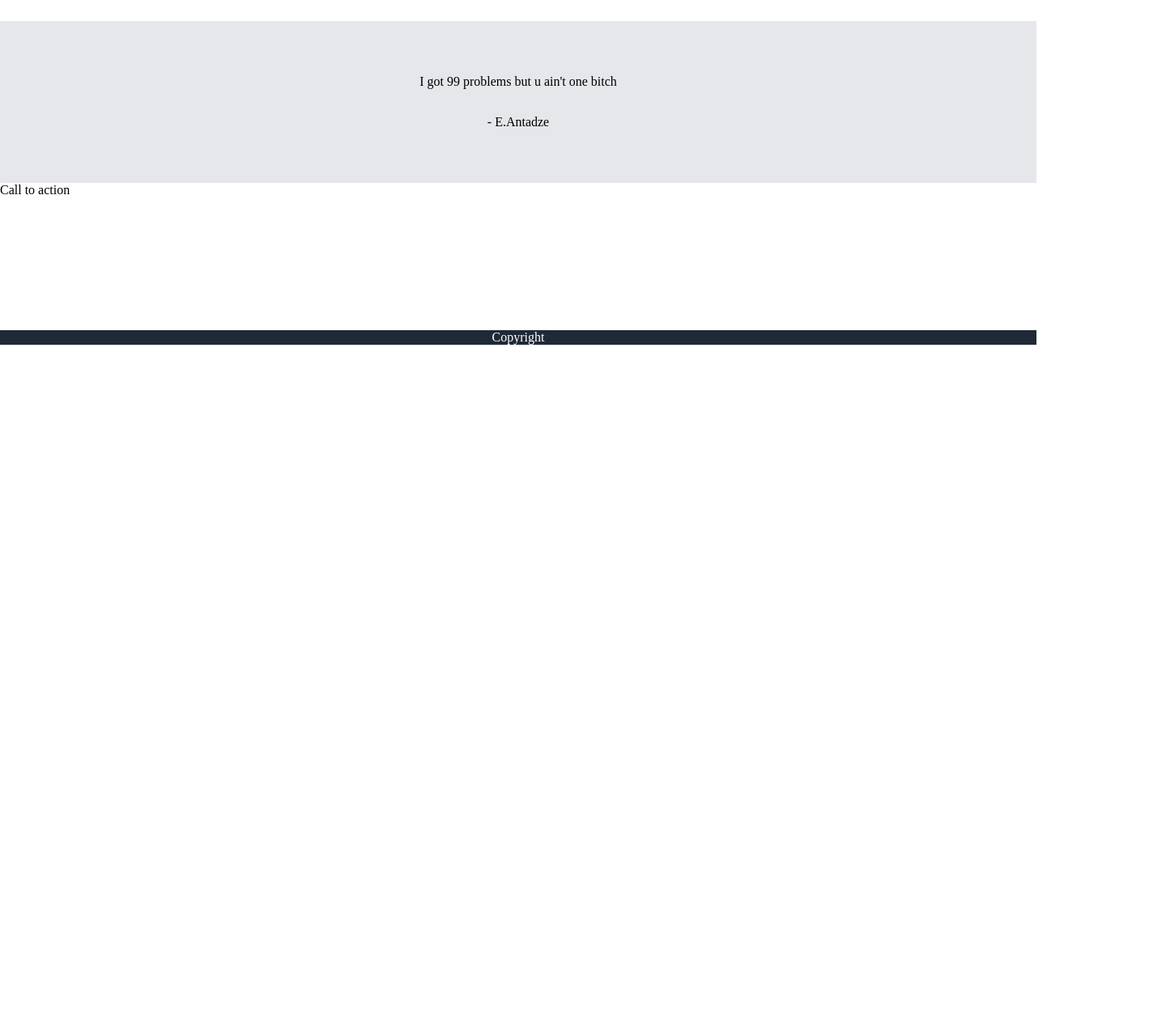
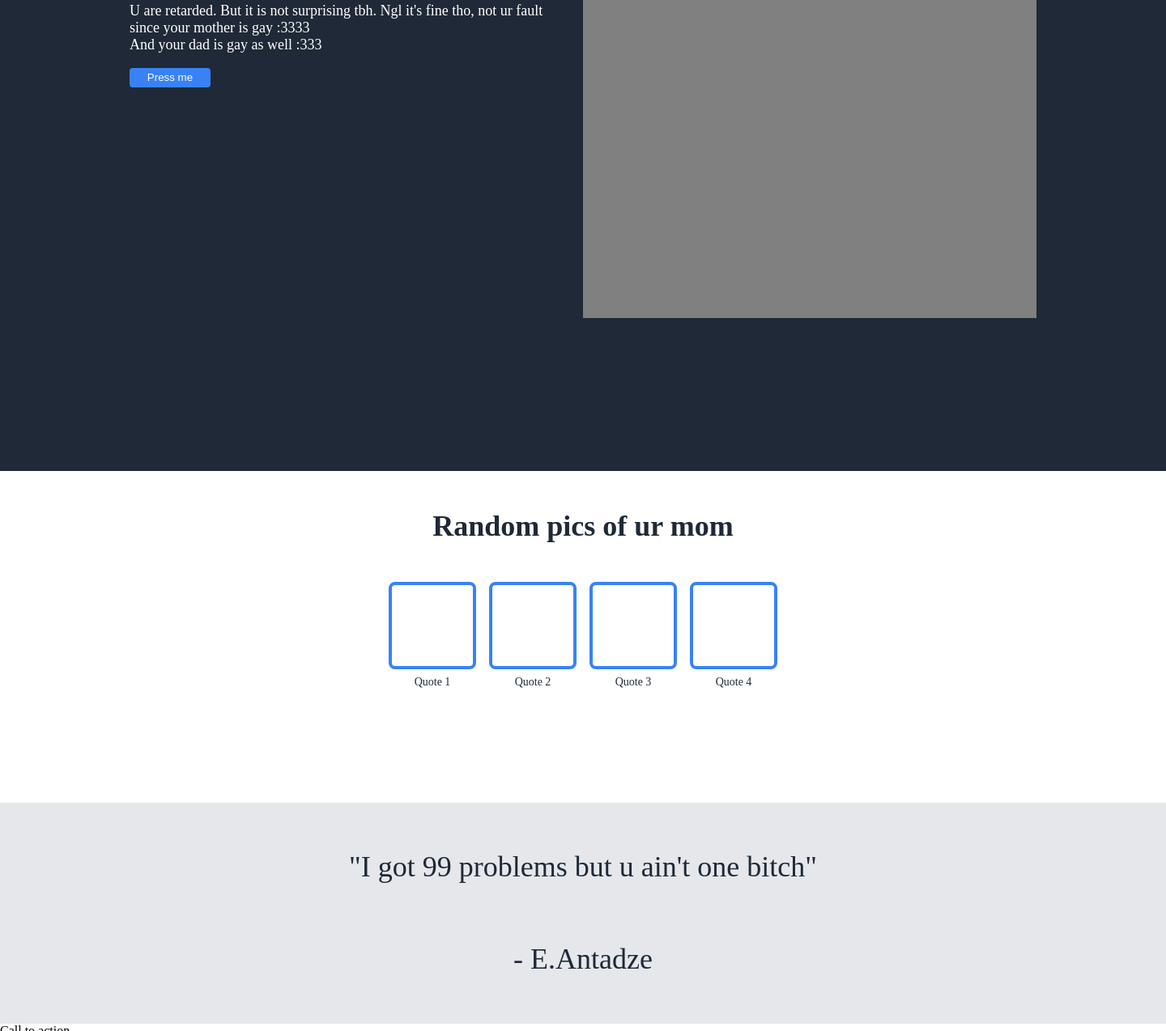
Before and after one commit to tatobato/landing, a plain HTML site: page index.html in a window 1280 px wide. Shown: the part 374-1648 px from the top of the page at 81% size, 1440 px wide, since content can reach past the window. Before the commit the page ends 800 px from the top, so only its background shows below. Drawn offline with Linux system fonts and the light colour scheme.

Commit message:
Finished the exercise.

```diff
--- a/index.html
+++ b/index.html
@@ -13,13 +13,25 @@
 
         <div class="top">
             <div class="top-content">
-                Hey :3
+                <div>Logo</div>
+                <div>link</div>
+
             </div>
             <div class="top-middle">
 
                 <div class="left-stuff">
 
-                    <h1 class="header">This website is<br> Awesome :3</h1>
+                    <div class="header">
+
+                        <p class="title">This website is<br> Awesome :3</p>
+                        <p class="text-under-title"> U are retarded. But it is not surprising tbh. Ngl it's fine tho, not ur fault <br> since your mother is gay :3333
+                        <br> And your dad is gay as well :333
+                        </p>
+
+
+                    </div>
+
+                    <button> Press me</button>
 
 
                 </div>
@@ -32,11 +44,33 @@
 
         </div>
         <div class="information">
-        </div>
+            <div class="info-header">Random pics of ur mom</div>
+            <div class="info-main">
+                <div class="boxes">
+                    <div class="box-container">
+                        <div class="box-one"></div>
+                        <p class="box-text">Quote 1</p>
+                    </div>
+                    <div class="box-container">
+                        <div class="box-two"></div>
+                        <p class="box-text">Quote 2</p>
+                    </div>
+                    <div class="box-container">
+                        <div class="box-three"></div>
+                        <p class="box-text">Quote 3</p>
+                    </div>
+                    <div class="box-container">
+                        <div class="box-four"></div>
+                        <p class="box-text">Quote 4</p>
+                    </div>
+</div>
+
+</div>
+
 
         <div class="quote">
 
-            I got 99 problems but u ain't one bitch
+            "I got 99 problems but u ain't one bitch"
             <p></p>- E.Antadze
 
         </div>
--- a/style.css
+++ b/style.css
@@ -1,7 +1,7 @@
 .content {
     display: flex;
     flex-direction: column;
-    height: 100vh;
+    height: 100%;
 }
 
 .top, .information, .quote, .footer {
@@ -14,11 +14,10 @@
 
 body {
     margin: 0px;
-    height: 100vh;
-    overflow: hidden;
+    width: 1440px;
+    height: 1912px;
     display: flex;
     flex-direction: column;
-    justify-content: space-between;
   }
 
 
@@ -31,10 +30,13 @@ body {
 }
 
 .top-content {
-    margin-left: 60px;
-    margin-right: 60px;
+    margin-top: 12px;
+    margin-left: 160px;
+    margin-right: 160px;
     display: flex;
     flex: 0.5;
+    justify-content: space-between;
+    font-size: 18px;
 
 }
 
@@ -47,23 +49,101 @@ body {
 
 .left-stuff {
     display: flex;
+    flex-direction: column;
     flex: 1;
 }
 
+button {
+    height: 24px;
+    width: 100px;
+    border-radius: 4px;
+    background-color: #3882f6;
+    color: white;
+    border: none;
+}
+
 .header {
+    display: flex;
+    flex-direction: column;
+}
+
+.title {
     font-size: 48px;
+    font-weight: 900;
+    color: #f9faf8;
+    margin-bottom: 0px;
+}
+
+.text-under-title {
+    font-size: 18px;
 }
 
 .right-stuff {
     display: flex;
     flex: 1;
-
-
+    background-color: gray;
 }
 
 .top-bottom {
     display: flex;
     flex: 0.5;
+}
+
+
+
+/* ----------------------------- */
+
+.information {
+    display: flex;
+    flex-direction: column;
+    align-items: center;
+}
+
+.info-header {
+    display: flex;
+    flex-direction: column;
+    flex: 0.5;
+    align-items: center;
+    justify-content: center;
+    font-size: 36px;
+    color: #1F2937;
+    font-weight: 900;
+}
+
+.info-main {
+    display: flex;
+    flex: 1;
+}
+
+.info-empty {
+    display: flex;
+    flex: 0.5;
+}
+
+.boxes {
+    display: flex;
+    gap: 16px;
+}
+
+.box-container {
+    display: flex;
+    flex-direction: column;
+    align-items: center;
+    text-align: center;
+}
+
+.box-text {
+    margin-top: 8px;
+    font-size: 14px;
+    color: #1F2937;
+}
+
+
+.box-one, .box-two, .box-three, .box-four {
+    height: 100px;
+    width: 100px;
+    border: solid #3882f6 4px;
+    border-radius: 8px;
 }
 
 .quote {
@@ -72,6 +152,8 @@ body {
     justify-content: center;
     align-items: center;
     background-color: #e5e7eb;
+    font-size: 36px;
+    color: #1F2937
 
 }
 
```
